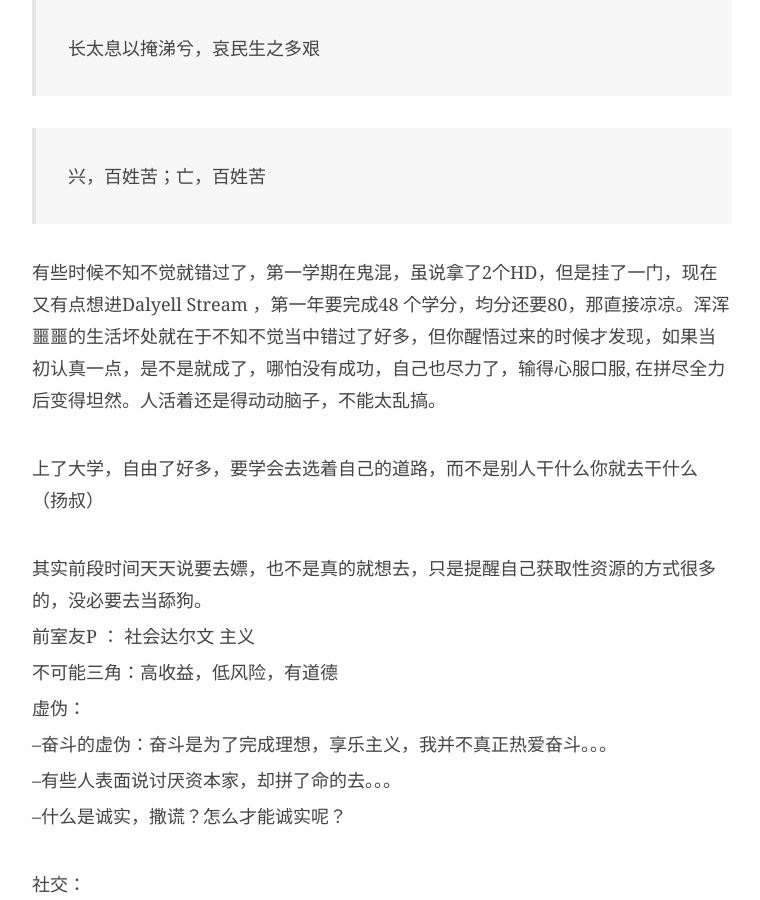
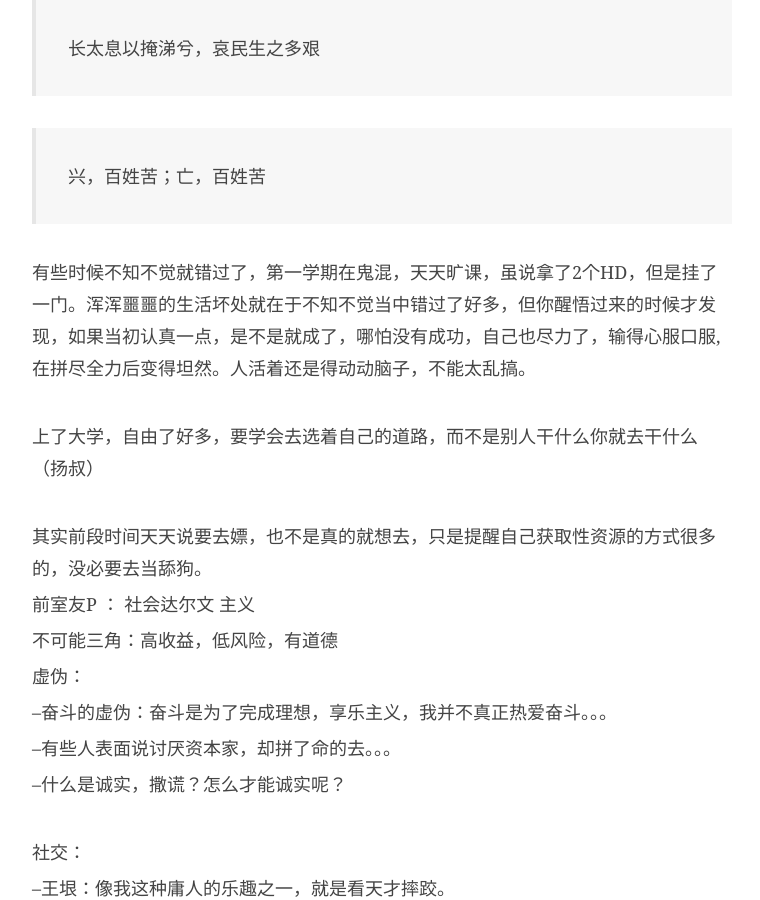
Before and after one commit to JaydenYL/JaydenYL.github.io, a Jekyll site: the page built from _posts/2020-03-19-《活着》.md, in a window 1280 px wide and 900 px high, scrolled down 1511 px. Shown: the whole window, without its empty margins (258-1018 px from the left). Built offline with Jekyll 4.4.1, drawn with Linux system fonts in a browser that asks for light colours; comment, search, counter and statistics services are not loaded.

Commit message:
Update 2020-03-19-《活着》.md

```diff
--- a/_posts/2020-03-19-《活着》.md
+++ b/_posts/2020-03-19-《活着》.md
@@ -58,7 +58,7 @@ catalog: true
 
 > 兴，百姓苦；亡，百姓苦
 
-有些时候不知不觉就错过了，第一学期在鬼混，虽说拿了2个HD，但是挂了一门，现在又有点想进Dalyell Stream ，第一年要完成48 个学分，均分还要80，那直接凉凉。浑浑噩噩的生活坏处就在于不知不觉当中错过了好多，但你醒悟过来的时候才发现，如果当初认真一点，是不是就成了，哪怕没有成功，自己也尽力了，输得心服口服, 在拼尽全力后变得坦然。人活着还是得动动脑子，不能太乱搞。
+有些时候不知不觉就错过了，第一学期在鬼混，天天旷课，虽说拿了2个HD，但是挂了一门。浑浑噩噩的生活坏处就在于不知不觉当中错过了好多，但你醒悟过来的时候才发现，如果当初认真一点，是不是就成了，哪怕没有成功，自己也尽力了，输得心服口服, 在拼尽全力后变得坦然。人活着还是得动动脑子，不能太乱搞。
 
 <br>上了大学，自由了好多，要学会去选着自己的道路，而不是别人干什么你就去干什么（扬叔）
 
```
